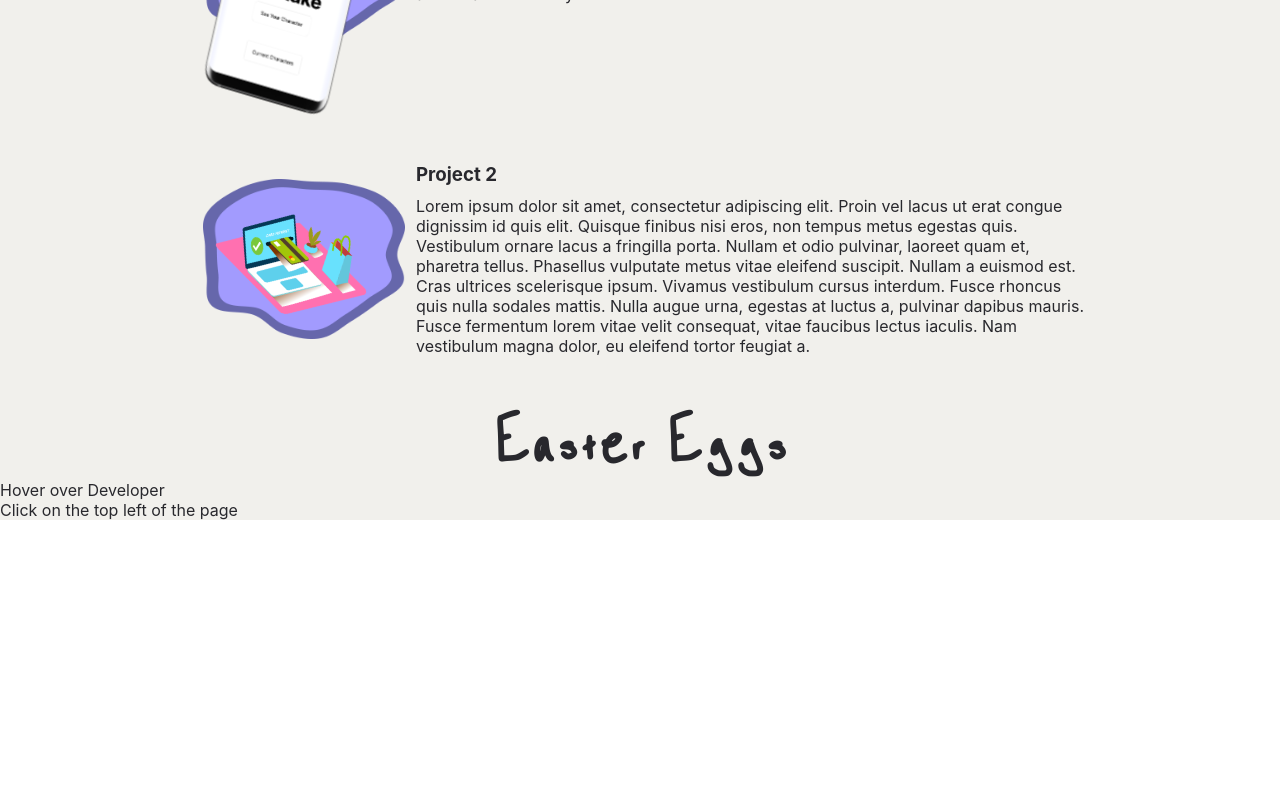
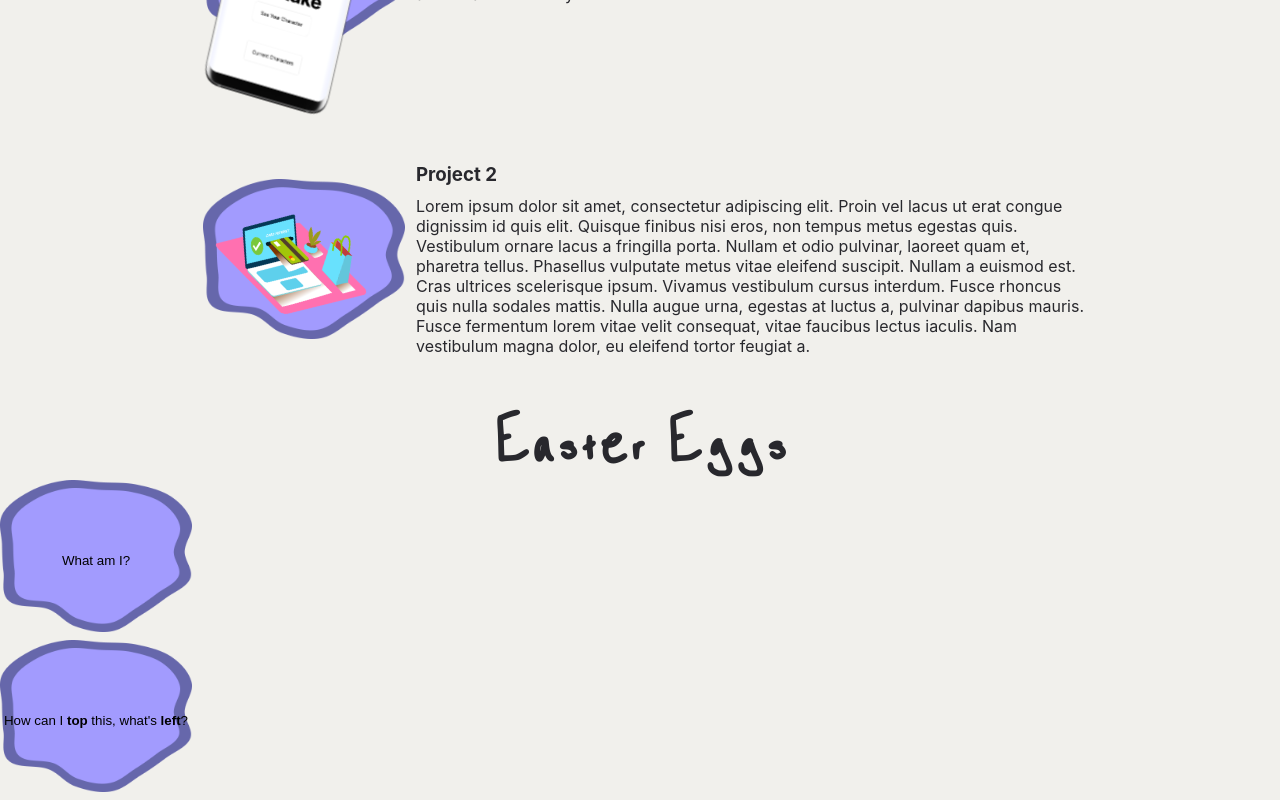
Before and after one commit to Jordan-Renaud/portfolio-the-reckoning, a React (Create React App) app: page / in a window 1280 px wide. Shown: the part 1054-1854 px from the top of the page. Before the commit the page ends 1574 px from the top, so only its background shows below. Built offline with nearby package versions, Linux system fonts and the light colour scheme.

Commit message:
Setup hints as buttons

```diff
--- a/src/App.js
+++ b/src/App.js
@@ -2,10 +2,18 @@
 import Project from "./components/Project";
 import BouncingText from "./components/BouncingText";
 import HiddenConfettiButton from "./components/HiddenConfettiButton";
-import { projects } from "./data";
+import EasterEgg from "./components/EasterEgg";
+import { projects, achievements } from "./data";
 import "./App.css";
+import { useEffect, useState } from "react";
 
 function App() {
+  const [userAchievments, setUserAchievments] = useState({});
+
+  function updateUserAchievements(achievement) {
+    //TODO: setup this function to update a specific function with completed
+  }
+
   return (
     <div className="App">
       <HiddenConfettiButton color="green" />
@@ -28,8 +36,11 @@
       </section>
       <section>
         <h2 className="title">Easter Eggs</h2>
-        <p>Hover over Developer</p>
-        <p>Click on the top left of the page</p>
+        {achievements.map((achievementData) => (
+          <article key={achievementData.achievementName}>
+            <EasterEgg achievementData={achievementData} />
+          </article>
+        ))}
       </section>
     </div>
   );
--- /dev/null
+++ b/src/components/EasterEgg.js
@@ -0,0 +1,20 @@
+import { useState } from "react";
+import "../styles/EasterEgg.css";
+
+export default function EasterEgg({ achievementData }) {
+  const [currentClue, setCurrentClue] = useState(achievementData.clue1);
+
+  function checkClueNumber(e) {
+    e.preventDefault();
+    setCurrentClue(
+      currentClue === achievementData.clue1
+        ? achievementData.clue2
+        : achievementData.clue1
+    );
+  }
+  return (
+    <button className="EasterEggButton" onClick={checkClueNumber}>
+      <span>{currentClue}</span>
+    </button>
+  );
+}
--- a/src/data.js
+++ b/src/data.js
@@ -18,3 +18,24 @@
       "Lorem ipsum dolor sit amet, consectetur adipiscing elit. Proin vel lacus ut erat congue dignissim id quis elit. Quisque finibus nisi eros, non tempus metus egestas quis. Vestibulum ornare lacus a fringilla porta. Nullam et odio pulvinar, laoreet quam et, pharetra tellus. Phasellus vulputate metus vitae eleifend suscipit. Nullam a euismod est. Cras ultrices scelerisque ipsum. Vivamus vestibulum cursus interdum. Fusce rhoncus quis nulla sodales mattis. Nulla augue urna, egestas at luctus a, pulvinar dapibus mauris. Fusce fermentum lorem vitae velit consequat, vitae faucibus lectus iaculis. Nam vestibulum magna dolor, eu eleifend tortor feugiat a.",
   },
 ];
+
+export const achievements = [
+  {
+    clue1: "What am I?",
+    clue2: "Hover over the word, 'Developer', under my name.",
+    achievementName: "Make it bounce",
+    emoji: "🏀",
+    points: 5,
+  },
+  {
+    clue1: (
+      <>
+        How can I <strong>top</strong> this, what's <strong>left</strong>?
+      </>
+    ),
+    clue2: "Click or tap on the top left of the page.",
+    achievementName: "Make it bounce",
+    emoji: "🎉",
+    points: 15,
+  },
+];
--- /dev/null
+++ b/src/styles/EasterEgg.css
@@ -0,0 +1,13 @@
+.EasterEggButton {
+  background-image: url("../images/blob.png");
+  background-size: contain;
+  background-repeat: no-repeat;
+  width: 12rem;
+  height: 10rem;
+  background-color: #f1f0ec;
+  border: none;
+}
+
+.EasterEggButton:hover {
+  cursor: pointer;
+}
```
